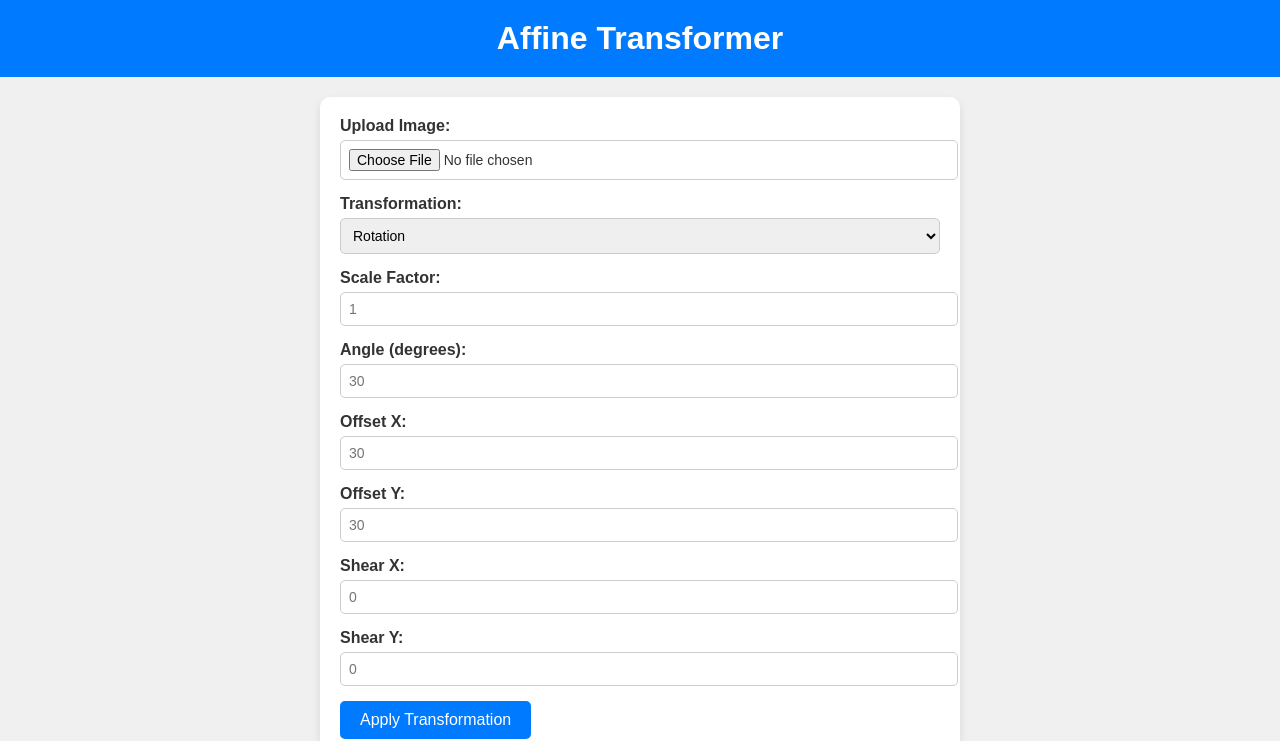
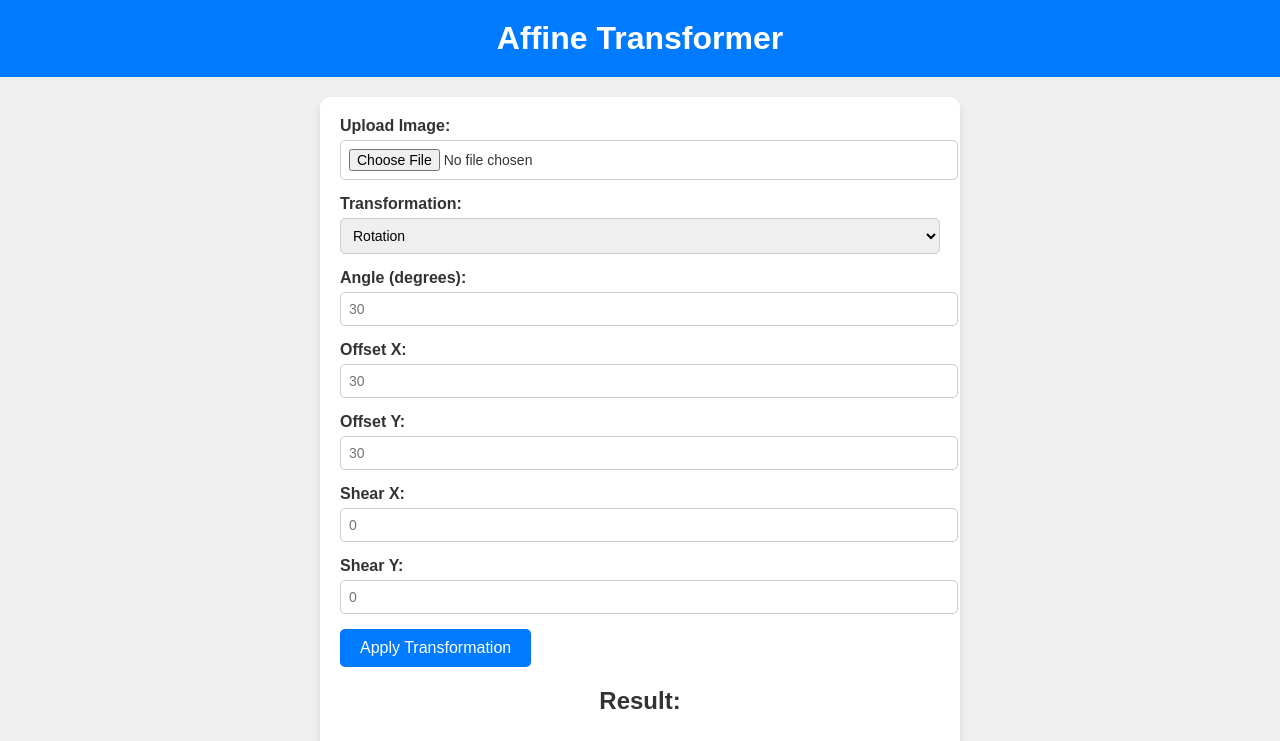
Before and after one commit to Shashank280804/Atharva-Transformer, a plain HTML site: page index.html in a window 1280 px wide. Shown: the top 741 px of the page. Drawn offline with Linux system fonts and the light colour scheme.

```diff
--- a/index.html
+++ b/index.html
@@ -24,14 +24,11 @@
                     <option value="reflection">Reflection</option>
                     <option value="shearing">Shearing</option>
                     <option value="translation">Translation</option>
-                    <option value="scaling">Scaling</option>
+
                 </select>
             </div>
 
-            <div class="form-group">
-                <label for="scaleInput">Scale Factor:</label>
-                <input type="number" id="scaleInput" name="scaleInput" placeholder="1" step="0.1">
-            </div>
+
 
             <div class="form-group">
                 <label for="angleInput">Angle (degrees):</label>
```
Also changed, not shown: requirement.txt (deleted), requirements.txt (added), 1 other file.
